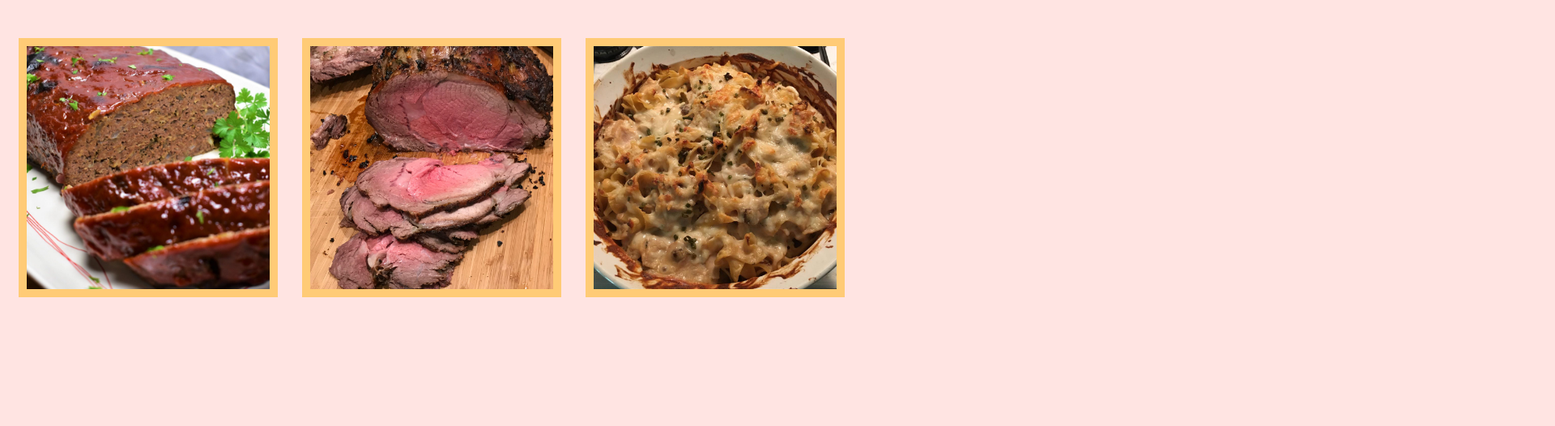
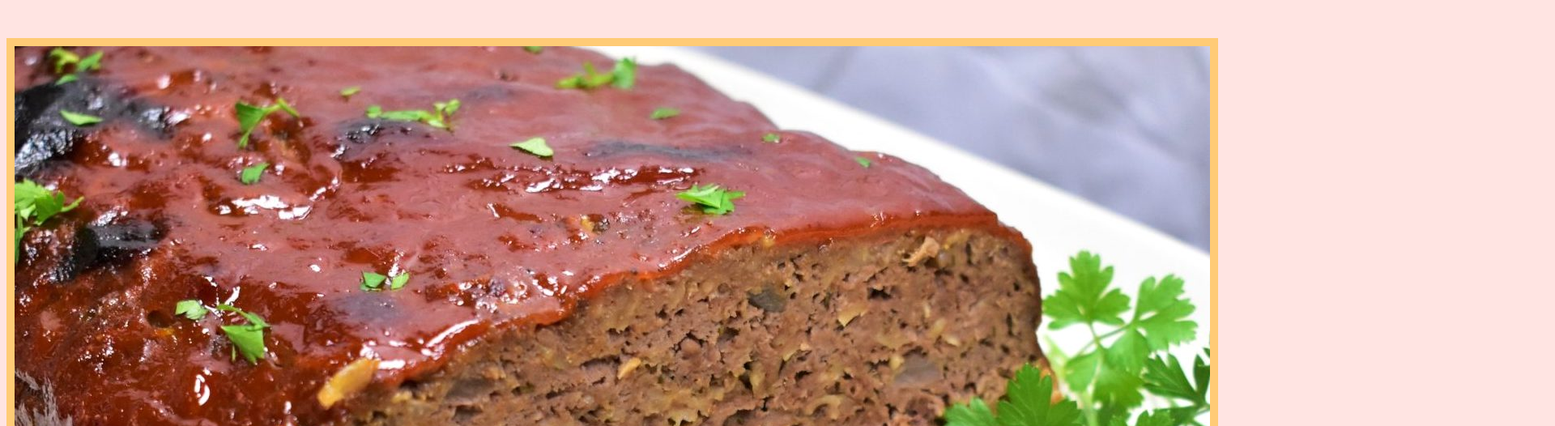
Before and after one commit to franciscomateus0119/TOP-Project-Recipes, a plain HTML site: page index.html in a window 1280 px wide. Shown: the part 90-616 px from the top of the page at 81% size, 1920 px wide, since content can reach past the window. Drawn offline with Linux system fonts and the light colour scheme.

Commit message:
Update index.html

```diff
--- a/index.html
+++ b/index.html
@@ -10,18 +10,21 @@
 </head>
 <body>
     <h1>Odin Recipes</h1>
-    <div class="container">
+    <div class="sidebar">
         <div class="recipes">
             <div class="recipe1">
-                    <img src="source/slicedmeatloaf.jpg" alt="sliced meatloaf image" class="responsive">
+                <img src="source/slicedmeatloaf.jpg" alt="sliced meatloaf image">
             </div>
             <div class="recipe2">
-                    <img src="source/primerib.jpg" alt="sliced prime rib image" class="responsive">
+                <img src="source/primerib.jpg" alt="sliced prime rib image">
             </div>
             <div class="recipe3">
-                    <img src="source/turkeytetrazzini.jpg" alt="cooked turkey tetrazzini image" class="responsive">
+                <img src="source/turkeytetrazzini.jpg" alt="cooked turkey tetrazzini image">
             </div>
         </div>
+    </div>
+    <div class="maincontent">
+
     </div>
     <footer>
         <p>
```
Lines whose indentation alone changed are shown as unchanged.
